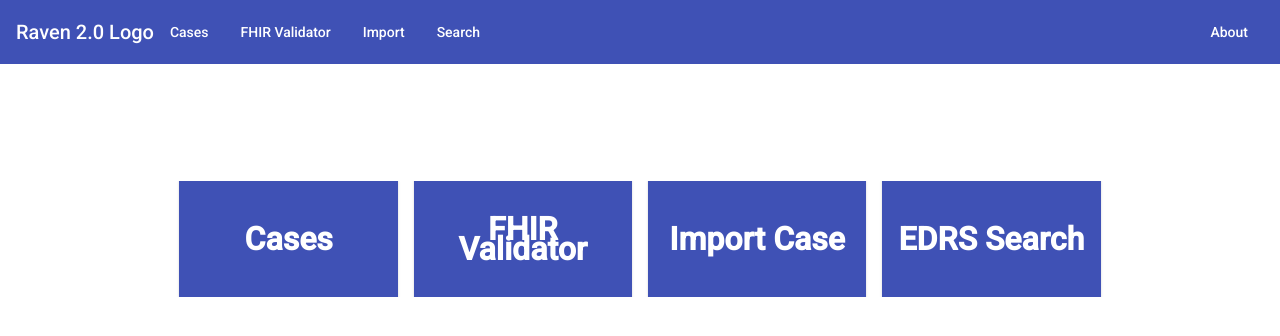
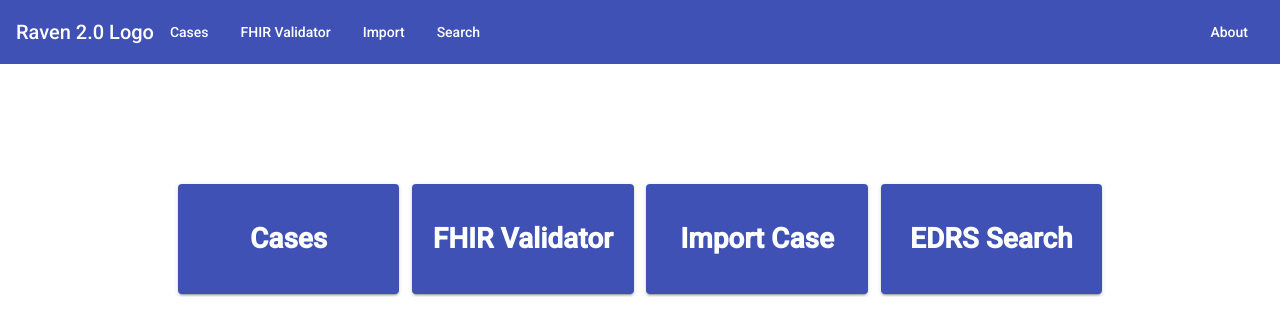
Before and after one commit to MortalityReporting/raven-dashboard, an Angular app: page / in a window 1280 px wide. Shown: the top 336 px of the page. Built offline with nearby package versions, Linux system fonts and the light colour scheme.

Commit message:
created buttons for the landing page

```diff
--- a/src/app/app.module.ts
+++ b/src/app/app.module.ts
@@ -26,6 +26,7 @@ import {FhirAuthInterceptor} from "./interceptors/fhir-auth.interceptor";
 import {MatGridListModule} from '@angular/material/grid-list';
 import { CaseSummaryComponent } from './components/pages/case-summary/case-summary.component';
 import { LandingComponent } from './components/landing/landing.component';
+import {MatRippleModule} from "@angular/material/core";
 
 @NgModule({
   declarations: [
--- a/src/app/components/landing/landing.component.css
+++ b/src/app/components/landing/landing.component.css
@@ -28,3 +28,10 @@
   text-decoration: none;
   color: white;
 }
+
+.menu-item{
+  width: 95%;
+  height: 95%;
+  font-size: 2.0em;
+  font-weight: bold;
+}
--- a/src/app/components/landing/landing.component.html
+++ b/src/app/components/landing/landing.component.html
@@ -2,26 +2,16 @@
   <div class="option-card-container">
     <mat-grid-list cols="4" rowHeight="2:1">
       <mat-grid-tile>
-        <mat-card class="option-card" routerLink="/cases">
-          <div class="option-card-label">
-            Cases
-          </div>
-        </mat-card>
+        <button mat-raised-button color="primary" class="menu-item" (click)="onBtnClick('/cases');">Cases</button>
       </mat-grid-tile>
       <mat-grid-tile>
-        <mat-card class="option-card" routerLink="/fhir-validator">
-          <div class="option-card-label">FHIR Validator</div>
-        </mat-card>
+        <button mat-raised-button color="primary" class="menu-item" (click)="onBtnClick('/fhir-validator');">FHIR Validator</button>
       </mat-grid-tile>
       <mat-grid-tile>
-        <mat-card class="option-card" routerLink="/">
-          <div class="option-card-label">Import Case</div>
-        </mat-card>
+        <button mat-raised-button color="primary" class="menu-item" (click)="onBtnClick('/');">Import Case</button>
       </mat-grid-tile>
       <mat-grid-tile>
-        <mat-card class="option-card" routerLink="/">
-          <div class="option-card-label">EDRS Search</div>
-        </mat-card>
+          <button mat-raised-button color="primary" class="menu-item" (click)="onBtnClick('/');">EDRS Search</button>
       </mat-grid-tile>
     </mat-grid-list>
   </div>
--- a/src/app/components/landing/landing.component.ts
+++ b/src/app/components/landing/landing.component.ts
@@ -1,4 +1,5 @@
 import { Component, OnInit } from '@angular/core';
+import {Router} from "@angular/router";
 
 @Component({
   selector: 'app-landing',
@@ -7,7 +8,11 @@ import { Component, OnInit } from '@angular/core';
 })
 export class LandingComponent implements OnInit {
 
-  constructor() { }
+  constructor(private router: Router) { }
+
+  onBtnClick(url: string): void {
+    this.router.navigate([url]);
+  }
 
   ngOnInit(): void {
   }
```
